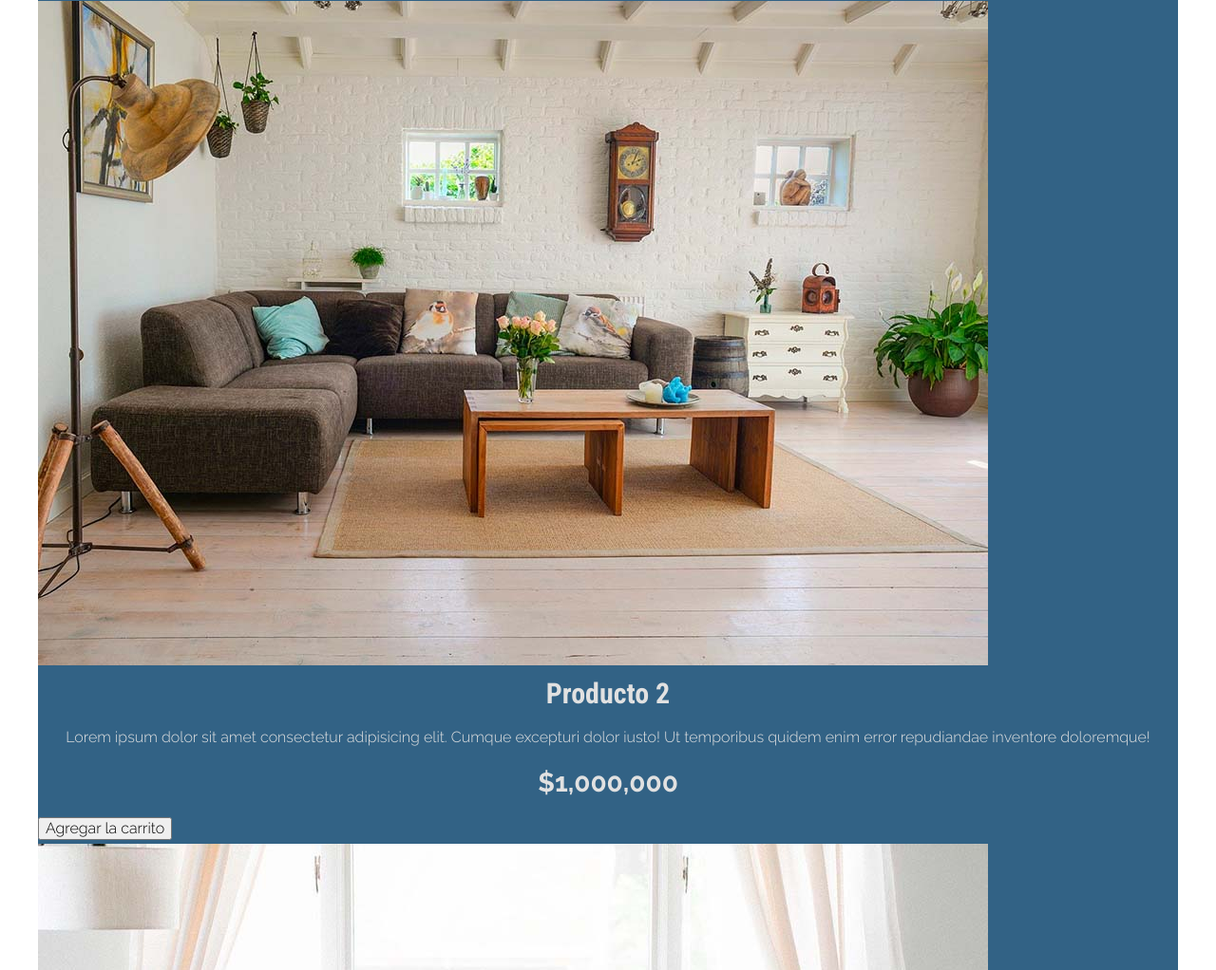
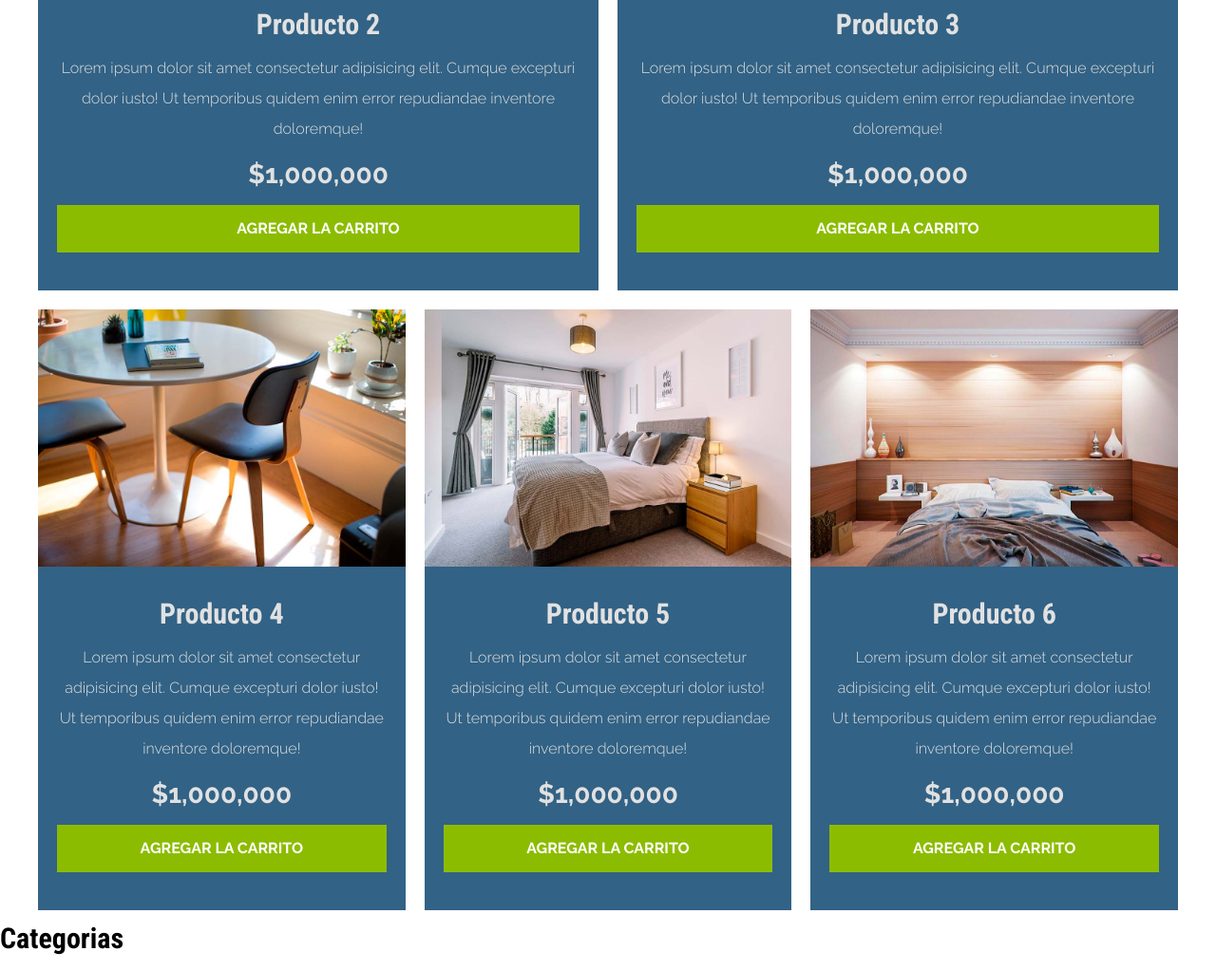
Before and after one commit to ivaneltrrible/eccomerce-muebles, a website: page src/index.html in a window 1280 px wide. Shown: the part 2363-3385 px from the top of the page at 95% size. Drawn offline with Linux system fonts and the light colour scheme; no server answers.

Commit message:
add product list with objet-fit and css grid.

```diff
--- a/src/css/style.css
+++ b/src/css/style.css
@@ -1,6 +1,9 @@
 :root {
   --color-principal: #286c9c;
   --color-secundario: #326285;
+
+  --background-color-btn: #8cbc00;
+  --background-color-btn-hover: #628008;
 }
 html {
   box-sizing: border-box;
@@ -33,6 +36,20 @@ h3 {
 h1 { font-size:5rem }
 h2 { font-size:4rem }
 h3 { font-size:3rem }
+.btn {
+  background-color: var( --background-color-btn);
+  text-transform: uppercase;
+  color: #fff;
+  padding: .9rem 2rem;
+  border: none;
+  margin-bottom: 2rem;
+  display: block;
+  font-weight: 700;
+  transition: background-color .3s ease;
+}
+.btn:hover {
+  background-color: var(--background-color-btn-hover);
+}
 .container {
   max-width: 120rem;
   margin-inline: auto;
@@ -44,7 +61,7 @@ h3 { font-size:3rem }
 .nombre-sitio span {
   color: #037bc0;
 }
-/**UTILS */
+/************************UTILS ***********************************/
 .text-center {
   text-align: center;
 }
@@ -156,12 +173,43 @@ h3 { font-size:3rem }
 /* .contenido-principal {
   padding-top:5rem;
 } */
+.listado-productos {
+  display: grid;
+  grid-template-columns: repeat(6, 1fr);
+  gap: 2rem;
+}
+.producto:nth-child(1) {
+  grid-column: 1/7;
+  display: grid;
+  grid-template-columns: 3fr 1fr;
+}
+.producto:nth-child(1) img {
+  height: 43rem;
+  width: 100%;
+  object-fit: cover;
+}
+.producto:nth-child(2) {
+  grid-column: 1/4;
+}
+.producto:nth-child(3) {
+  grid-column: 4/7;
+}
+.producto:nth-child(4) {
+  grid-column: 1/3;
+}
+.producto:nth-child(5) {
+  grid-column: 3/5;
+}
+.producto:nth-child(6) {
+  grid-column: 5/7;
+}
 .producto {
   background-color: var( --color-secundario);
 }
 .texto-producto {
   text-align: center;
   color: #e1e1e1;
+  padding: 2rem
 }
 .texto-producto h3 {
   margin-bottom: 0;
@@ -173,3 +221,9 @@ h3 { font-size:3rem }
   font-size: 2.8rem;
   font-weight: 700;
 }
+.producto img:hover {
+  transform: scale(.95)
+}
+.producto img {
+  transition: transform 0.5s ease-in-out;
+}
--- a/src/index.html
+++ b/src/index.html
@@ -67,7 +67,7 @@
           <p>Lorem ipsum dolor sit amet consectetur adipisicing elit. Cumque excepturi dolor iusto! Ut temporibus quidem enim error repudiandae inventore doloremque!</p>
           <p class="precio">$1,000,000</p>
 
-          <button type="button">Agregar la carrito</button>
+          <a class="btn">Agregar la carrito</a>
         </div><!-- Product Information -->
 
       </div><!-- End Product -->
@@ -75,12 +75,12 @@
       <div class="producto">
 
         <img src="./images/producto2.jpg" alt="imagen de producto" >
-        <cla class="texto-producto">
+        <div class="texto-producto">
           <h3>Producto 2</h3>
           <p>Lorem ipsum dolor sit amet consectetur adipisicing elit. Cumque excepturi dolor iusto! Ut temporibus quidem enim error repudiandae inventore doloremque!</p>
           <p class="precio">$1,000,000</p>
 
-          <button type="button">Agregar la carrito</button>
+          <a class="btn">Agregar la carrito</a>
         </div><!-- Product Information -->
 
       </div><!-- End Product -->
@@ -92,7 +92,7 @@
           <p>Lorem ipsum dolor sit amet consectetur adipisicing elit. Cumque excepturi dolor iusto! Ut temporibus quidem enim error repudiandae inventore doloremque!</p>
           <p class="precio">$1,000,000</p>
 
-          <button type="button">Agregar la carrito</button>
+          <a class="btn">Agregar la carrito</a>
         </div><!-- Product Information -->
       </div><!-- End Product -->
 
@@ -104,7 +104,7 @@
           <p>Lorem ipsum dolor sit amet consectetur adipisicing elit. Cumque excepturi dolor iusto! Ut temporibus quidem enim error repudiandae inventore doloremque!</p>
           <p class="precio">$1,000,000</p>
 
-          <button type="button">Agregar la carrito</button>
+          <a class="btn">Agregar la carrito</a>
         </div><!-- Product Information -->
       </div><!-- End Product -->
 
@@ -115,7 +115,7 @@
           <p>Lorem ipsum dolor sit amet consectetur adipisicing elit. Cumque excepturi dolor iusto! Ut temporibus quidem enim error repudiandae inventore doloremque!</p>
           <p class="precio">$1,000,000</p>
 
-          <button type="button">Agregar la carrito</button>
+          <a class="btn">Agregar la carrito</a>
         </div><!-- Product Information -->
       </div><!-- End Product -->
 
@@ -126,7 +126,7 @@
           <p>Lorem ipsum dolor sit amet consectetur adipisicing elit. Cumque excepturi dolor iusto! Ut temporibus quidem enim error repudiandae inventore doloremque!</p>
           <p class="precio">$1,000,000</p>
 
-          <button type="button">Agregar la carrito</button>
+          <a class="btn">Agregar la carrito</a>
         </div><!-- Product Information -->
       </div><!-- End Product -->
 
```
